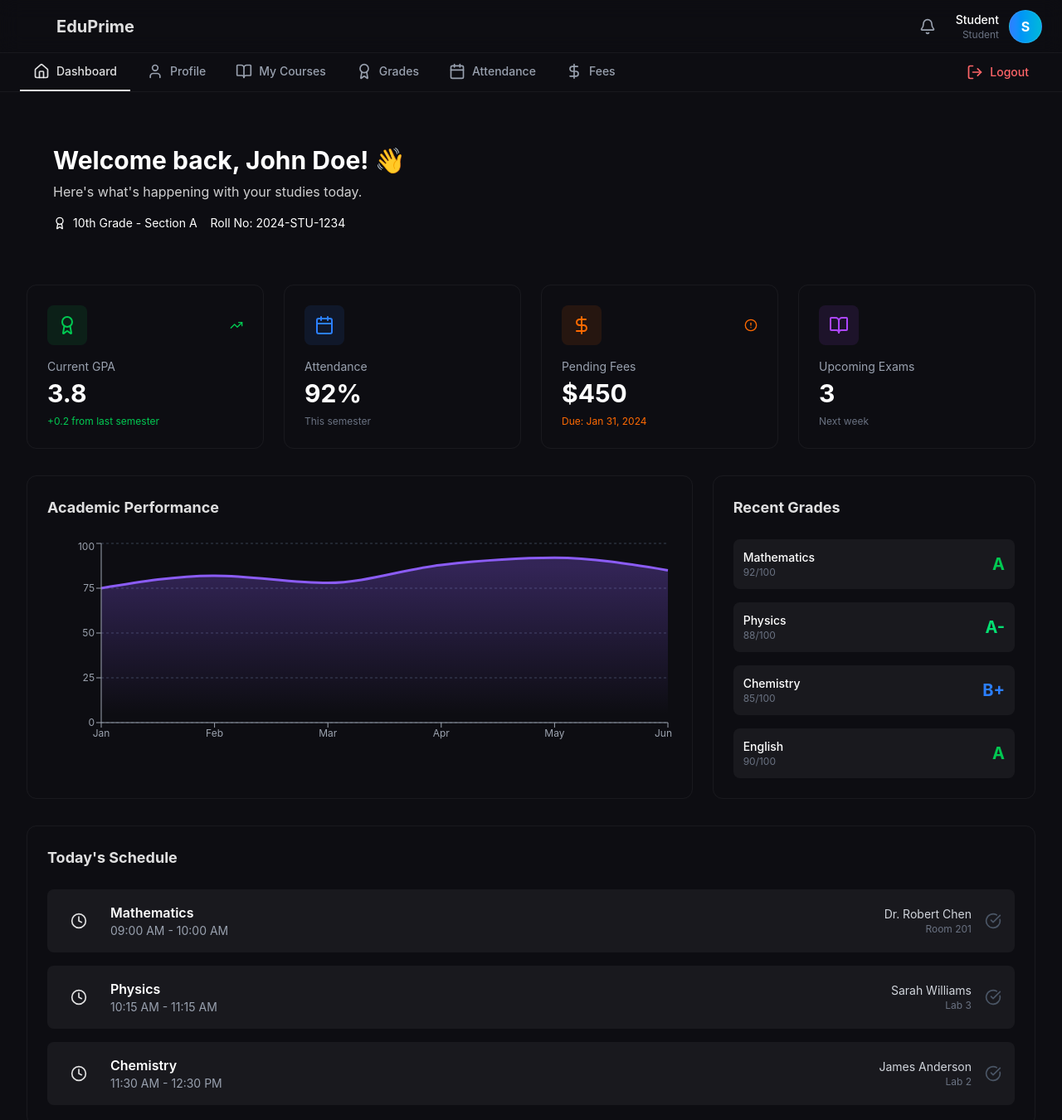
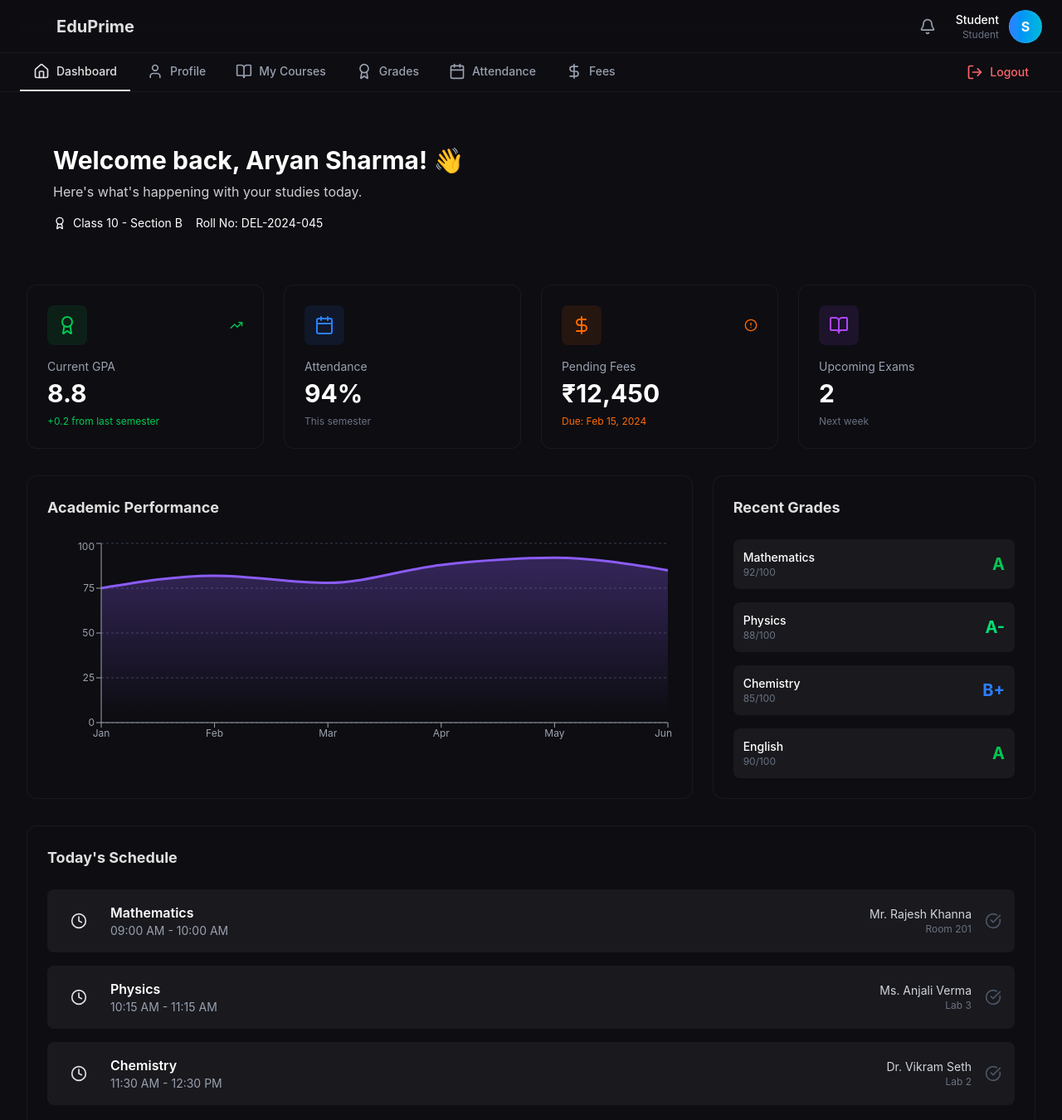
Before and after one commit to Naseer-047/School-website, a React app in the folder frontend/: page /student in a window 1280 px wide. Shown: the top 1350 px of the page at 83% size. Built offline with nearby package versions, Linux system fonts and the light colour scheme; the HTML template or start-up script is replaced by a standard one.

Commit message:
--------------------------------

```diff
--- a/frontend/src/pages/student/StudentDashboard.jsx
+++ b/frontend/src/pages/student/StudentDashboard.jsx
@@ -18,14 +18,14 @@ const attendanceData = [
 
 const StudentDashboard = () => {
     const studentData = {
-        name: "John Doe",
-        grade: "10th Grade",
-        section: "A",
-        rollNumber: "2024-STU-1234",
-        currentGPA: "3.8",
-        attendance: "92%",
-        pendingFees: "$450",
-        upcomingExams: 3,
+        name: "Aryan Sharma",
+        grade: "Class 10",
+        section: "B",
+        rollNumber: "DEL-2024-045",
+        currentGPA: "8.8",
+        attendance: "94%",
+        pendingFees: "₹12,450",
+        upcomingExams: 2,
     };
 
     const recentGrades = [
@@ -36,9 +36,9 @@ const StudentDashboard = () => {
     ];
 
     const upcomingClasses = [
-        { subject: "Mathematics", time: "09:00 AM - 10:00 AM", teacher: "Dr. Robert Chen", room: "Room 201" },
-        { subject: "Physics", time: "10:15 AM - 11:15 AM", teacher: "Sarah Williams", room: "Lab 3" },
-        { subject: "Chemistry", time: "11:30 AM - 12:30 PM", teacher: "James Anderson", room: "Lab 2" },
+        { subject: "Mathematics", time: "09:00 AM - 10:00 AM", teacher: "Mr. Rajesh Khanna", room: "Room 201" },
+        { subject: "Physics", time: "10:15 AM - 11:15 AM", teacher: "Ms. Anjali Verma", room: "Lab 3" },
+        { subject: "Chemistry", time: "11:30 AM - 12:30 PM", teacher: "Dr. Vikram Seth", room: "Lab 2" },
     ];
 
     return (
@@ -92,7 +92,7 @@ const StudentDashboard = () => {
                     </div>
                     <p className="text-gray-400 text-sm mb-1">Pending Fees</p>
                     <h3 className="text-3xl font-bold text-white">{studentData.pendingFees}</h3>
-                    <p className="text-xs text-orange-500 mt-2">Due: Jan 31, 2024</p>
+                    <p className="text-xs text-orange-500 mt-2">Due: Feb 15, 2024</p>
                 </div>
 
                 <div className="bg-surface border border-white/5 p-6 rounded-xl">
```
